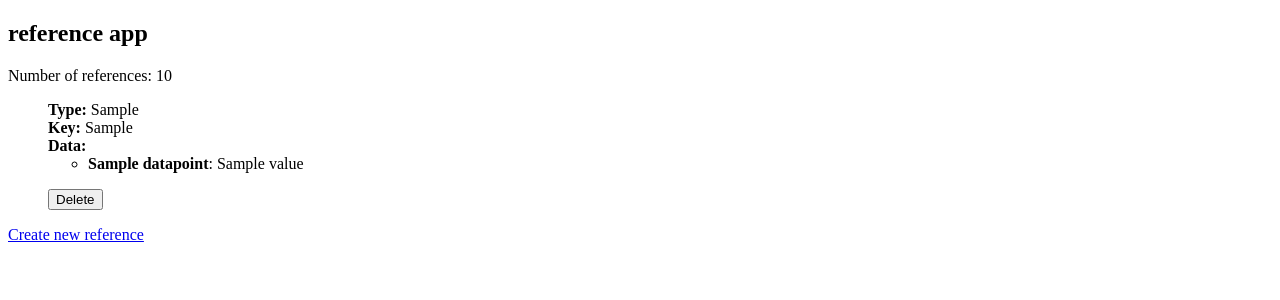
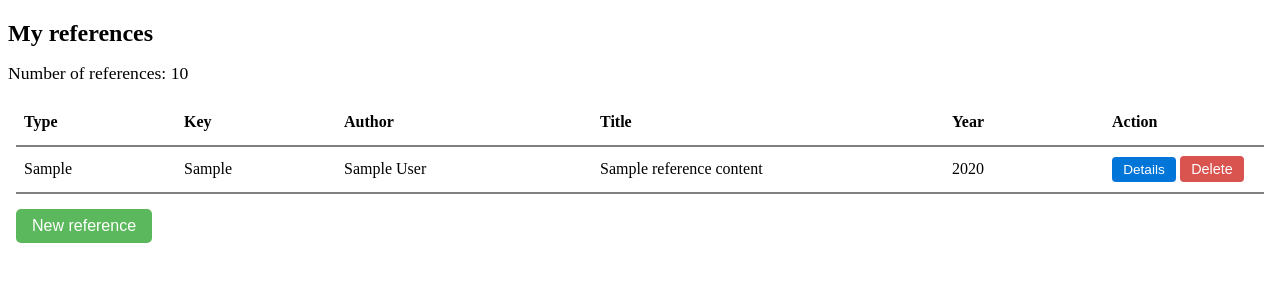
Before and after one commit to tkhnhy/BibTex-Miniprojekti, a Flask app: template src/templates/index.html in a window 1280 px wide. Shown: the top 300 px of the page. Run offline with Flask 3, Linux system fonts and the light colour scheme; the template is opened without the code that fills it: most values are stand-ins (such as "Sample title", 1, 10 or a date in 2020).

Commit message:
Basic styling for reference list on front page (#9)
Commit history:
* Rename 'book_title' field to general 'title'
* Format references on home page in table layout with basic styling
* Change new reference link to button

```diff
--- /dev/null
+++ b/src/static/style.css
@@ -0,0 +1,92 @@
+/* Content block */
+.page-content {
+    max-width: 80em;
+    margin: 0 auto
+}
+
+/* Page heading */
+.page-title {
+  margin-bottom: 1rem;
+}
+
+/* Summary text */
+.reference-count {
+  margin-bottom: 1rem;
+  font-size: 1.1rem;
+}
+
+/* Table layouts */
+.table-container {
+    margin: 0.5em;
+}
+
+.table-title{
+    font-weight: bold;
+}
+
+.reference-item{
+    display: grid;         /* Type | Key | Author | Title | Year | Action */
+    grid-template-columns: minmax(2em, 3fr) minmax(2em, 3fr) minmax(4em, 5fr) minmax(6em, 7fr) minmax(2em, 3fr) minmax(2em, 3fr);
+    align-items: center;
+    gap: 0.5em 1em;
+    line-height: 1.8;
+    padding: 0.5em;
+    border-bottom: 2px solid grey;
+}
+
+.reference-item-details {
+    display: none;
+    grid-column-start: 1;
+    grid-column-end: 6;
+    line-height: 1.5;
+}
+
+.reference-item-details span {
+    margin-right: 1.5em;
+}
+
+/* Colored buttons */
+.button-red {
+  background-color: #d9534f;
+  border: none;
+  padding: 0.3rem 0.7rem;
+  color: white;
+  border-radius: 4px;
+  cursor: pointer;
+  font-size: 0.9rem;
+  margin-right: 0.3rem;
+}
+
+.button-red:hover {
+  background-color: #c9302c;
+}
+
+.button-green {
+  background-color: #5cb85c;
+  border: none;
+  padding: 0.5rem 1rem;
+  color: white;
+  border-radius: 5px;
+  cursor: pointer;
+  text-decoration: none;
+  display: inline-block;
+  font-size: 1rem;
+}
+
+.button-green:hover {
+  background-color: #449d44;
+}
+
+.toggle-details {
+  background-color: #0275d8;
+  border: none;
+  padding: 0.3rem 0.7rem;
+  color: white;
+  border-radius: 4px;
+  cursor: pointer;
+  font-size: 0.85rem;
+}
+
+.toggle-details:hover {
+  background-color: #025aa5;
+}
--- a/src/templates/index.html
+++ b/src/templates/index.html
@@ -1,38 +1,77 @@
 {% extends "layout.html" %}
 
 {% block title %}
-reference app
+My references
 {% endblock %}
 
 {% block body %}
 
-<h2>reference app</h2>
+<h2 class="page-title">My references</h2>
 
-<div>
+<div class="reference-count">
   Number of references: {{ amount }}
 </div>
 
-<ul>
+<div class="table-container">
+    <!-- Table header -->
+    <div class="reference-item table-title">
+        <div>Type</div>
+        <div>Key</div>
+        <div>Author</div>
+        <div>Title</div>
+        <div>Year</div>
+        <div>Action</div>
+    </div>
+
+    <!-- Table rows -->
     {% for reference in references %}
-    <li style="display: flex; flex-direction: column; margin-bottom: 1em;">
+    <div class="reference-item">
+        <!-- Main details -->
+        <div>{{ reference.reference_type }}</div>
+        <div>{{ reference.reference_key }}</div>
+        <div>{{ reference.reference_content.get('author', '') }}</div>
+        <div>{{ reference.reference_content.get('title', '') }}</div>
+        <div>{{ reference.reference_content.get('year', '') }}</div>
         <div>
-        <strong>Type:</strong> {{ reference.reference_type }}<br>
-        <strong>Key:</strong> {{ reference.reference_key }}<br>
+            <button class="toggle-details">Details</button>
+            <button onclick="location.href='/confirm_delete/{{ reference.reference_key }}'" class="button-red">
+                Delete
+            </button>
+        </div>
 
-        <strong>Data:</strong>
-        <ul>
+        <!-- Extra details -->
+        <div class="reference-item-details">
             {% for datapoint, value in reference.reference_content.items() %}
-            <li><b>{{ datapoint }}</b>: {{ value }}</li>
+                {% if datapoint not in ['author', 'title', 'year'] %}
+                <span><b>{{ datapoint }}:</b> {{ value }}</span>
+                {% endif %}
             {% endfor %}
-        </ul>
         </div>
-    </li>
-    <button onclick="location.href='/confirm_delete/{{reference.reference_key}}'">Delete</button>
+    </div>
     {% endfor %}
-</ul>
 
     <div>
-  <a href="/new_reference">Create new reference</a>
+        <button onclick="location.href='/new_reference'" class="button-green" style="margin-top: 15px;">
+            New reference
+        </button>
+    </div>
 </div>
 
 {% endblock %}
+
+{% block scripts %}
+<script>
+document.querySelectorAll('.toggle-details').forEach(button => {
+    button.addEventListener('click', () => {
+        // Toggle details
+        const parentItem = button.closest('.reference-item');
+        const details = parentItem.querySelector('.reference-item-details');
+        if (details.style.display === 'block') {
+            details.style.display = 'none';
+        } else {
+            details.style.display = 'block';
+        }
+    });
+});
+</script>
+{% endblock %}
--- a/src/templates/layout.html
+++ b/src/templates/layout.html
@@ -2,6 +2,7 @@
 <html lang="en">
   <head>
     <meta charset="utf-8" />
+    <link rel="stylesheet" href="{{ url_for('static', filename='style.css') }}">
     <meta
       name="viewport"
       content="width=device-width, initial-scale=1, shrink-to-fit=no"
@@ -9,6 +10,9 @@
     <title>{% block title %}{% endblock %}</title>
   </head>
   <body>
-    {% block body %}{% endblock %}
+    <div class="page-content">
+        {% block body %}{% endblock %}
+    </div>
   </body>
+  {% block scripts %}{% endblock %}
 </html>
--- a/src/templates/new_reference.html
+++ b/src/templates/new_reference.html
@@ -31,8 +31,8 @@ Create a new reference
 
   <label>Author:*</label><br>
   <input type="text" name="author" required><br><br>
-  <label>Book title:*</label><br>
-  <input type="text" name="book_title" required><br><br>
+  <label>Title:*</label><br>
+  <input type="text" name="title" required><br><br>
   <label>Publisher:*</label><br>
   <input type="text" name="publisher" required><br><br>
   <label>Year:*</label><br>
```
Also changed, not shown: 1 other file. Lines whose indentation alone changed are shown as unchanged.
